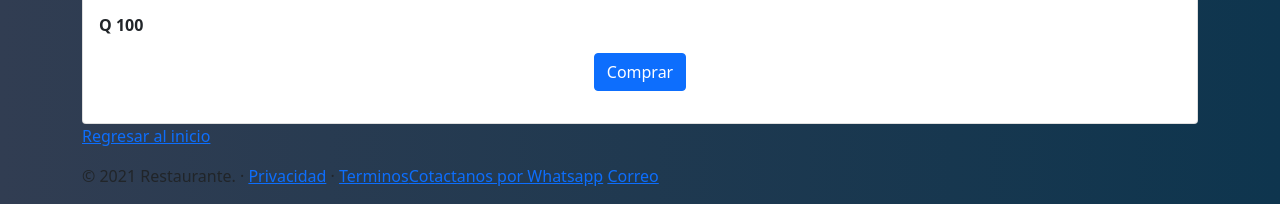
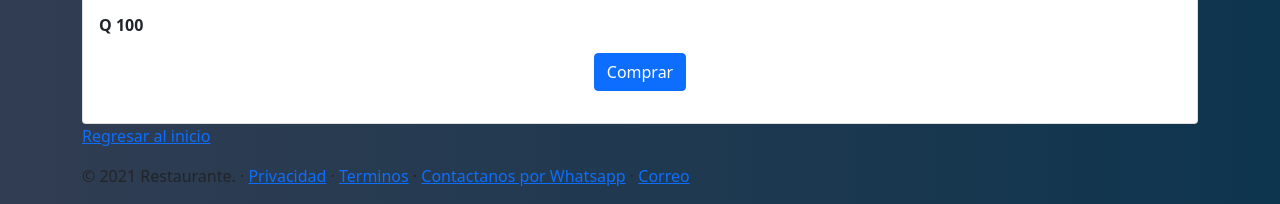
Before and after one commit to LFranco98/Laboratorio1DevWeb, a plain HTML site: page Cenas.html in a window 1280 px wide. Shown: the part 2320-2524 px from the top of the page. Drawn offline with nearby package versions, Linux system fonts and the light colour scheme.

Commit message:
Update Cenas.html

```diff
--- a/Cenas.html
+++ b/Cenas.html
@@ -149,7 +149,7 @@
 
     <footer class="container">
         <p class="float-right"><a href="#">Regresar al inicio</a></p>
-        <p>© 2021 Restaurante. · <a href="#">Privacidad</a> · <a href="#">Terminos</a><a href="https://api.whatsapp.com/send?phone=50251500723">Cotactanos por Whatsapp</a> <a href="mailto:cristianajquejay@gmail.com">Correo</a</p>
+        <p>© 2021 Restaurante. · <a href="#">Privacidad</a> · <a href="#">Terminos</a> · <a href="https://api.whatsapp.com/send?phone=50251500723">Contactanos por Whatsapp</a> · <a href="mailto:cristianajquejay@gmail.com">Correo</a</p>
     </footer>
 
     <script src="https://cdn.jsdelivr.net/npm/bootstrap@5.0.2/dist/js/bootstrap.bundle.min.js" integrity="sha384-MrcW6ZMFYlzcLA8Nl+NtUVF0sA7MsXsP1UyJoMp4YLEuNSfAP+JcXn/tWtIaxVXM" crossorigin="anonymous"></script>
```
